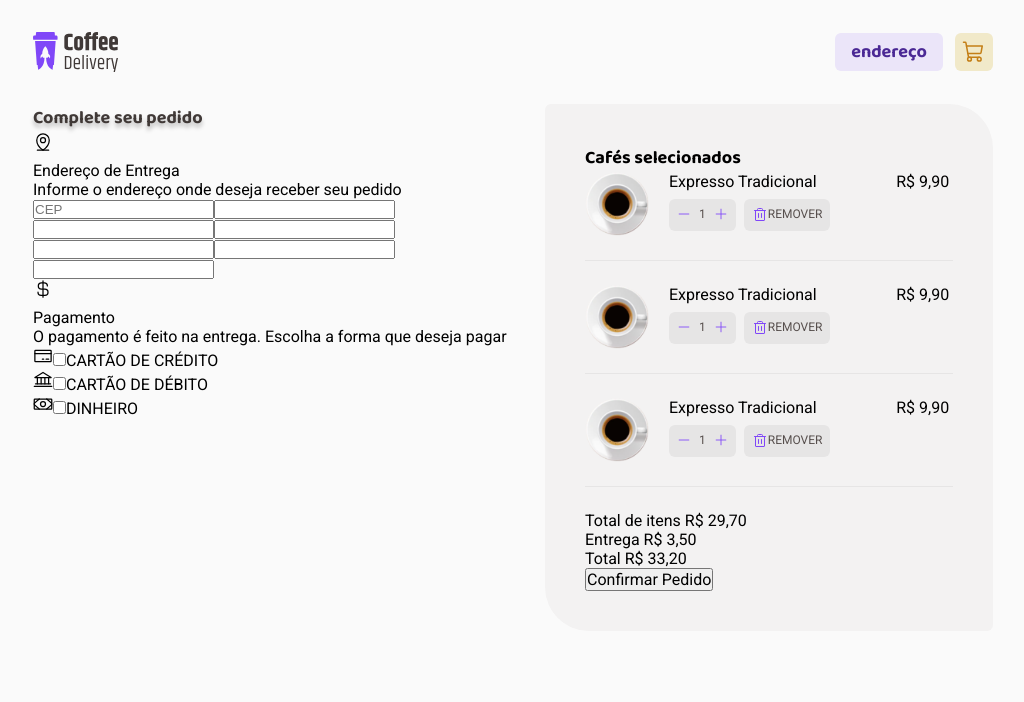
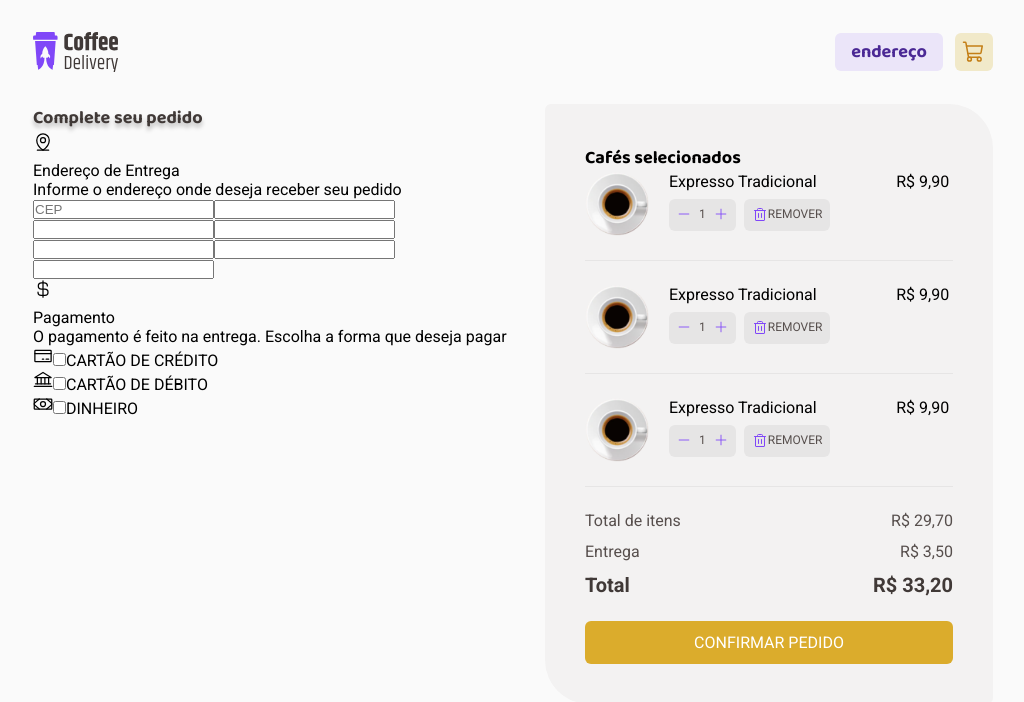
Before and after one commit to LSantoni/desafio-Coffee-Delivery, a React (Vite) app: page /checkout in a window 1280 px wide. Shown: the top 702 px of the page, without its empty margins (127-1151 px from the left). Built offline with nearby package versions, Linux system fonts and the light colour scheme.

Commit message:
Finalizar layout dos cafés selecionados

```diff
--- a/src/pages/Checkout/index.tsx
+++ b/src/pages/Checkout/index.tsx
@@ -1,4 +1,4 @@
-import { CartItem, CartItemDescription, CartItemDescriptionButtons, CheckoutContainer, ClienteData, CoffeeData } from "./styles";
+import { CartItem, CartItemDescription, CartItemDescriptionButtons, CartSummary, CheckoutContainer, ClienteData, CoffeeData, ConfirmButton } from "./styles";
 
 import { MapPinLine, MapPin, CurrencyDollar, CreditCard, Money, Bank, Minus, Plus, Trash } from "phosphor-react"
 
@@ -124,19 +124,21 @@ export function Checkout() {
               </CartItemDescription>
               R$ 9,90
             </CartItem>
-            <div>
-              Total de itens
-              R$ 29,70
-            </div>
-            <div>
-              Entrega
-              R$ 3,50
-            </div>
-            <div>
-              Total
-              R$ 33,20
-            </div>
-            <button>Confirmar Pedido</button>
+            <CartSummary>
+              <div>
+                <p>Total de itens</p>
+                <p>R$ 29,70</p>
+              </div>
+              <div>
+                <p>Entrega</p>
+                <p>R$ 3,50</p>
+              </div>
+              <div id="total">
+                <p>Total</p>
+                <p>R$ 33,20</p>
+              </div>
+            </CartSummary>
+            <ConfirmButton>CONFIRMAR PEDIDO</ConfirmButton>
           </div>
         </CoffeeData>
       </form>
--- a/src/pages/Checkout/styles.ts
+++ b/src/pages/Checkout/styles.ts
@@ -90,3 +90,39 @@ export const CartItemDescriptionButtons = styled.div`
     display: flex;
   }
 `
+
+export const CartSummary = styled.div`
+  div {
+    display: flex;
+    justify-content: space-between;
+
+    & + div {
+      margin-top: 0.75rem;
+    }
+
+    p {
+      color: ${props => props.theme["base-text"]};
+    }
+  }
+
+  #total {
+    p {
+      color: ${props => props.theme["base-subtitle"]};
+      font-weight: 700;
+      font-size: 1.25rem;
+    }
+  }
+`
+
+export const ConfirmButton = styled.button`
+  background: ${props => props.theme.yellow};
+  color: ${props => props.theme.white};
+
+  width: 100%;
+  padding: 0.75rem;
+  border-radius: 6px;
+
+  margin: 1.5rem 0 0;
+
+  text-align: center;
+`
--- a/src/styles/global.ts
+++ b/src/styles/global.ts
@@ -37,5 +37,6 @@ export const GlobalStyle = createGlobalStyle`
 
   button {
     cursor: pointer;
+    border: none;
   }
 `;
```
